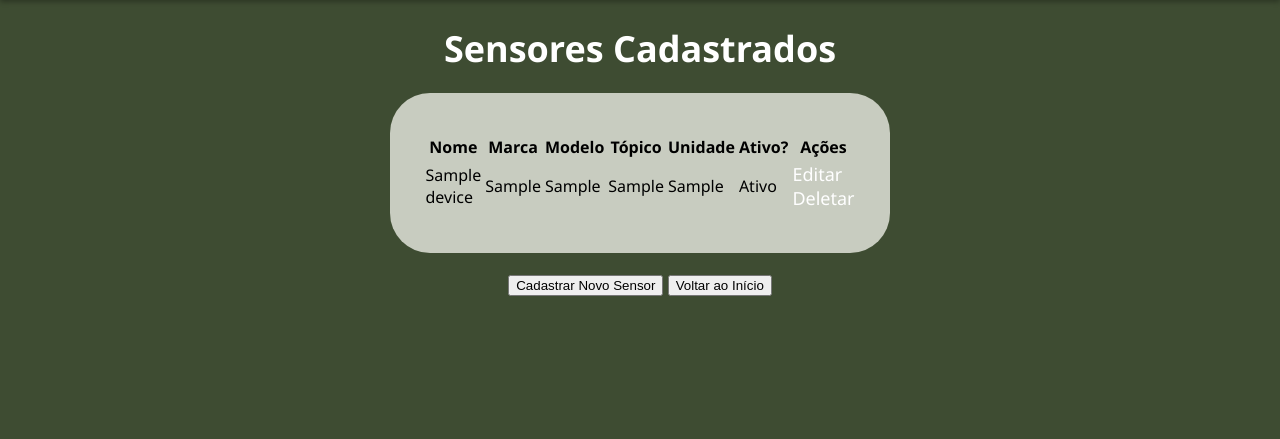
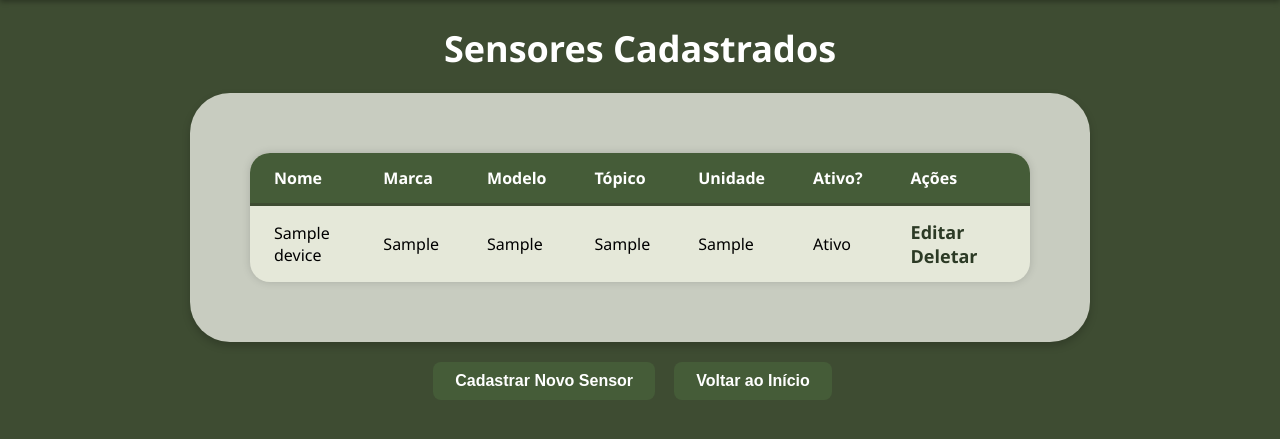
Before and after one commit to DraNefario/flask_app, a Flask app: page /list_sensors in a window 1280 px wide. Shown: the part 54-493 px from the top of the page. Run offline with Flask 3, Linux system fonts and the light colour scheme; tables that the repository leaves empty hold one stand-in row (values such as "Sample post").

Commit message:
Update listar_sensor.css

```diff
--- a/expcriativa/static/css/listar_sensor.css
+++ b/expcriativa/static/css/listar_sensor.css
@@ -1,11 +1,5 @@
 * {
     box-sizing: border-box;
-}
-
-main {
-    display: flex;
-    flex-direction: column;
-    align-items: center;
 }
 
 body {
@@ -87,6 +81,12 @@ header nav a:hover {
     color: #b8c096;
 }
 
+main {
+    display: flex;
+    flex-direction: column;
+    align-items: center;
+}
+
 .titulo {
     color: white;
     font-size: 36px;
@@ -98,11 +98,82 @@ header nav a:hover {
     background-color: #c8ccc0;
     border-radius: 40px;
     padding: 40px;
-    width: 500px;
+    width: 900px;  /* mais largo */
+    padding: 60px;
+    margin-bottom: 20px;
+    box-shadow: 0 4px 8px rgba(0,0,0,0.2);
     display: flex;
     flex-direction: column;
     align-items: center;
-    margin-bottom: 20px;
+}
+
+/* Faz a tabela ocupar toda a largura do container e com fundo e borda arredondada */
+table {
+    width: 100%;
+    border-collapse: collapse; /* bordas colapsadas para visual unificado */
+    border-radius: 20px; /* borda arredondada da tabela */
+    overflow: hidden; /* para bordas arredondadas funcionarem */
+    box-shadow: 0 0 8px rgba(0,0,0,0.15);
+    background-color: #e5e8d9; /* fundo do "quadrado" da tabela */
+}
+
+/* Cabeçalho */
+thead th {
+    background-color: #455c38;
+    color: white;
+    font-weight: 600;
+    padding: 14px 24px;
+    text-align: left;
+    border-bottom: 3px solid #3e4c32;
+}
+
+/* Linhas e células */
+tbody td {
+    padding: 14px 24px;
+    background-color: transparent; /* transparente para o fundo do table aparecer */
+    border-bottom: 1px solid #c8ccc0;
+}
+
+/* Última linha sem borda inferior */
+tbody tr:last-child td {
+    border-bottom: none;
+}
+
+/* Links dentro da tabela */
+tbody td a {
+    margin-right: 20px;
+    color: #2c3a25;
+    font-weight: 600;
+    text-decoration: none;
+    transition: color 0.3s ease;
+}
+
+tbody td a:hover {
+    color: #455c38;
+    text-decoration: underline;
+}
+
+
+/* Para os formulários dos botões abaixo da tabela */
+nav form {
+    display: inline;
+    margin-right: 15px;
+}
+
+nav input[type="submit"] {
+    cursor: pointer;
+    font-size: 16px;
+    padding: 10px 22px;
+    border-radius: 8px;
+    border: none;
+    background-color: #455c38;
+    color: white;
+    font-weight: 600;
+    transition: background-color 0.3s ease;
+}
+
+nav input[type="submit"]:hover {
+    background-color: #5a7249;
 }
 
 ul {
```
Lines whose indentation alone changed are shown as unchanged.
